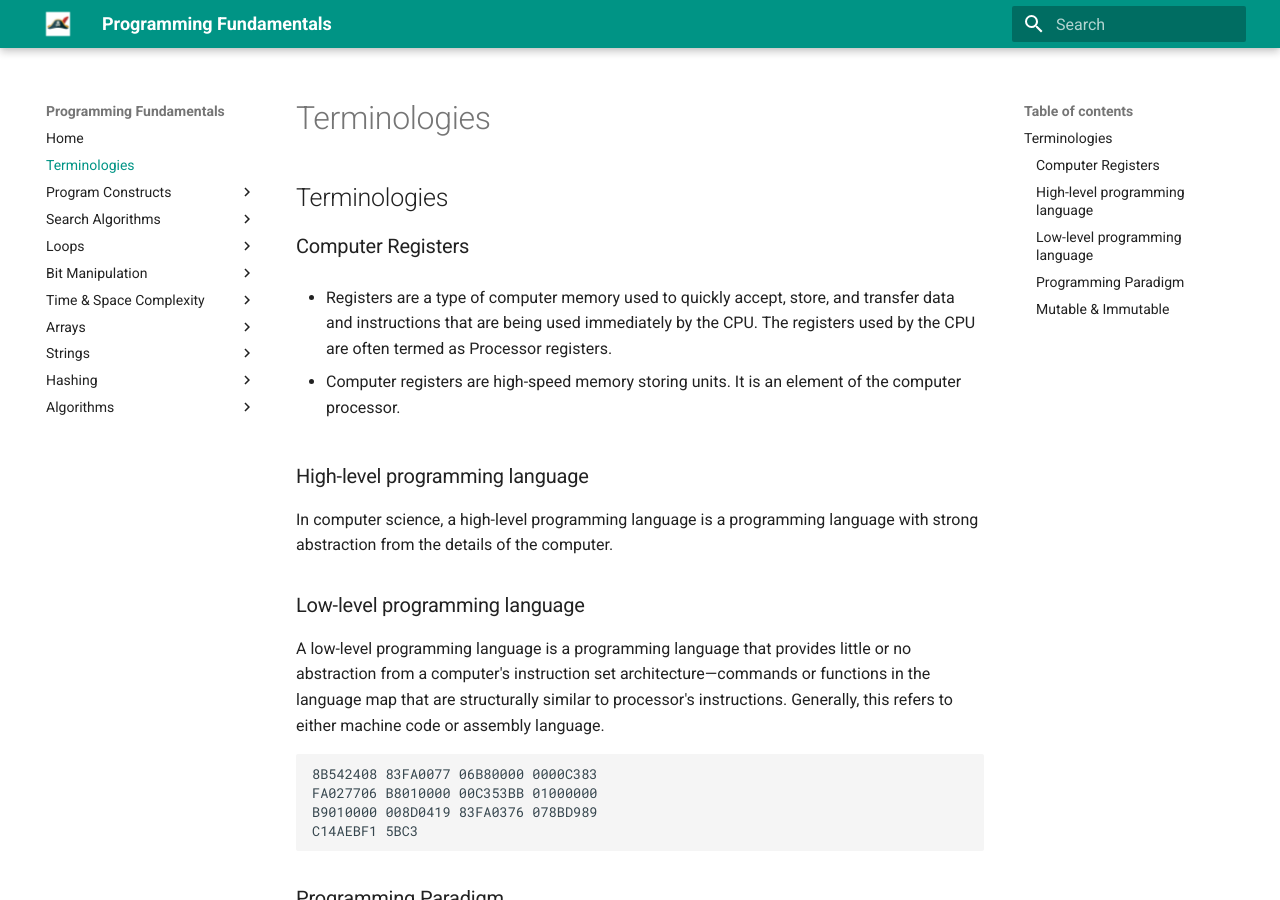
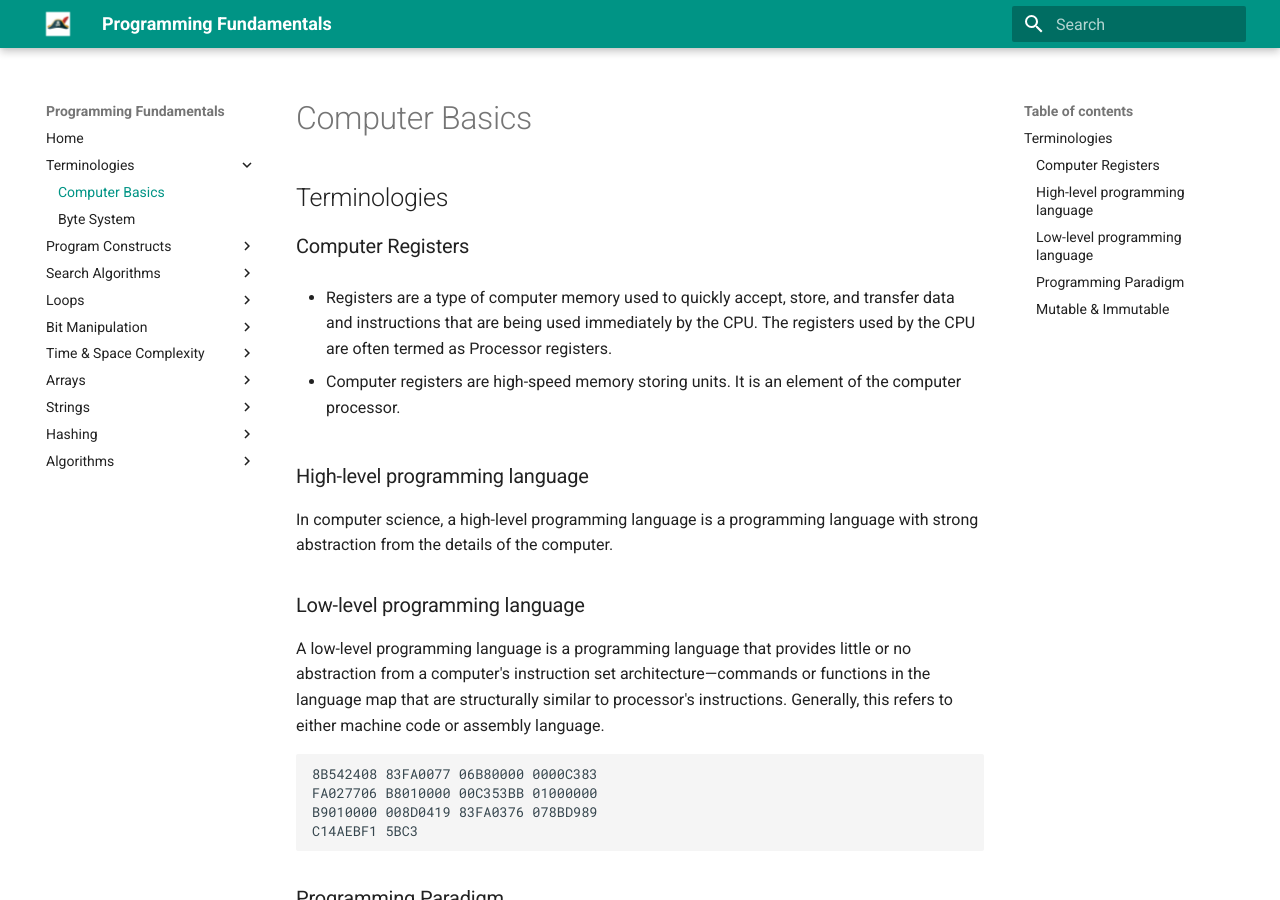
Before and after one commit to santosh-1987/programming-fundamentals, an MkDocs documentation site: the page built from docs/computer_basics/terminology.md, in a window 1280 px wide and 900 px high. Built offline with MkDocs 1.6.1 and Material for MkDocs 9.7.7, drawn with Linux system fonts in a browser that asks for light colours; the version menu is left out.

Commit message:
Added Byte & Currency System

```diff
--- a/mkdocs.yml
+++ b/mkdocs.yml
@@ -10,7 +10,9 @@ site_url: "https://santosh-1987.github.io/programming-fundamentals/"
 
 nav:
   - Home: index.md
-  - Terminologies: computer_basics/terminology.md
+  - Terminologies:
+      - Computer Basics: computer_basics/terminology.md
+      - Byte System: computer_basics/currency_byte_system.md
   - Program Constructs:
       - Construct Definition: programming-constructs/index.md
       - Sequence: programming-constructs/sequence.md
```
